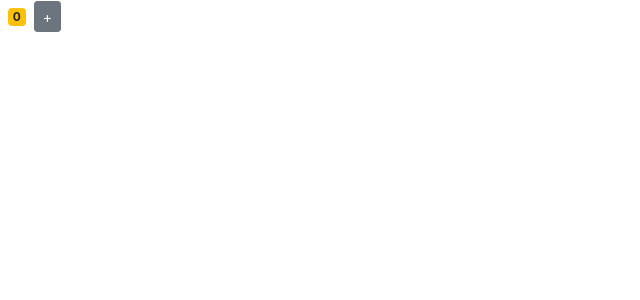
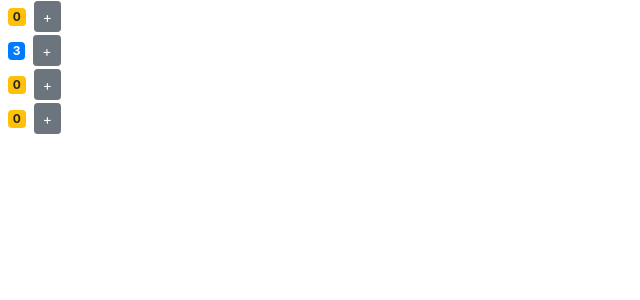
Before and after one commit to gabpoiss/React_With_Mosh, a React (Create React App) app in the folder counter-app/: page / in a window 1280 px wide. Shown: the top 300 px of the page, without its empty margins (0-640 px from the left). Built offline with nearby package versions, Linux system fonts and the light colour scheme.

Commit message:
Created another Class of Counters that uses the Counter class to create multiple counter using this.props.value

```diff
--- a/counter-app/src/components/counter.jsx
+++ b/counter-app/src/components/counter.jsx
@@ -2,7 +2,7 @@
 
 class Counter extends Component {
   state = {
-    count: 0
+    count: this.props.value
   };
 
   // constructor(props) {
--- /dev/null
+++ b/counter-app/src/components/counters.jsx
@@ -0,0 +1,24 @@
+import React, { Component } from "react";
+import Counter from "./counter";
+
+class Counters extends Component {
+  state = {
+    counters: [
+      { id: 1, value: 0 },
+      { id: 2, value: 3 },
+      { id: 3, value: 0 },
+      { id: 4, value: 0 }
+    ]
+  };
+  render() {
+    return (
+      <div>
+        {this.state.counters.map(counter => (
+          <Counter key={counter.id} value={counter.value} selected={true} />
+        ))}
+      </div>
+    );
+  }
+}
+
+export default Counters;
```
Also changed, not shown: counter-app/src/index.js (+8 -7 lines).
